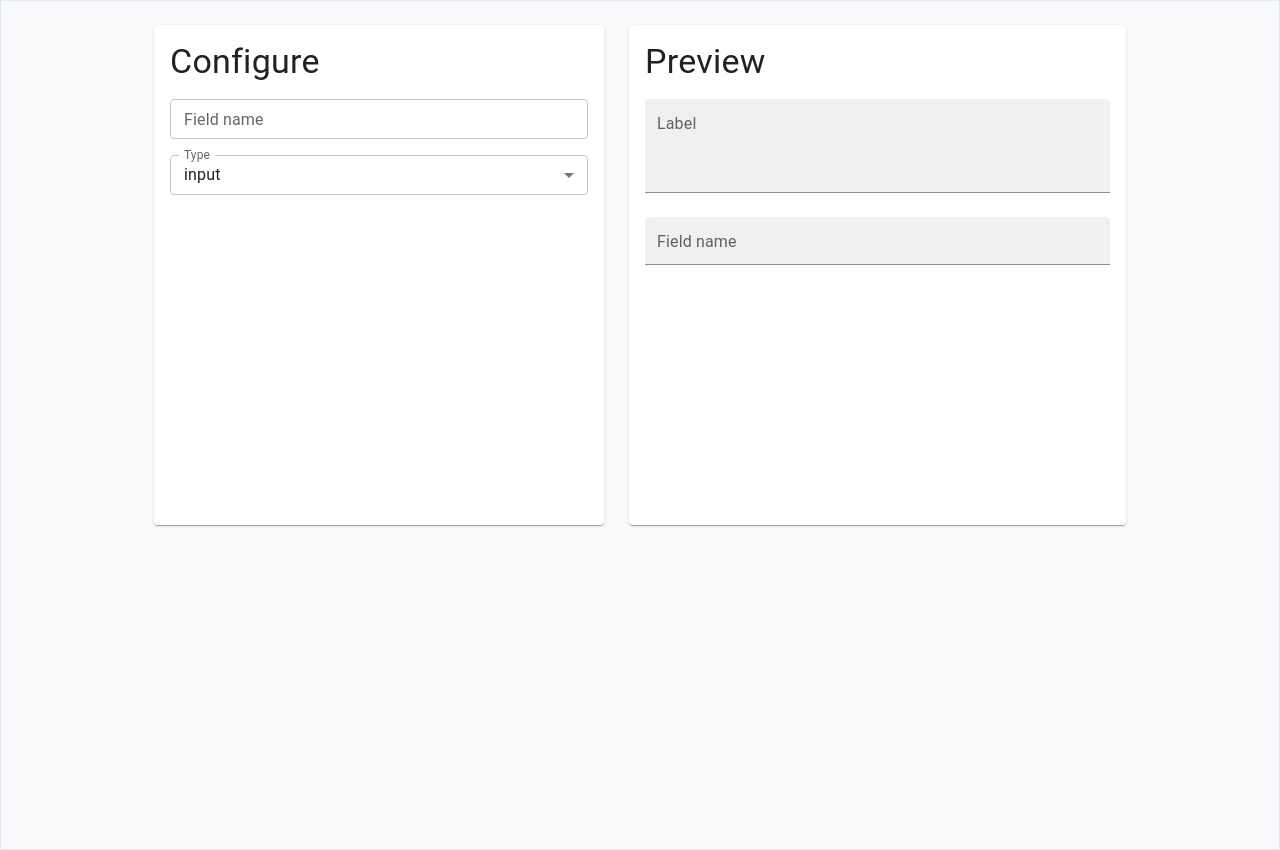
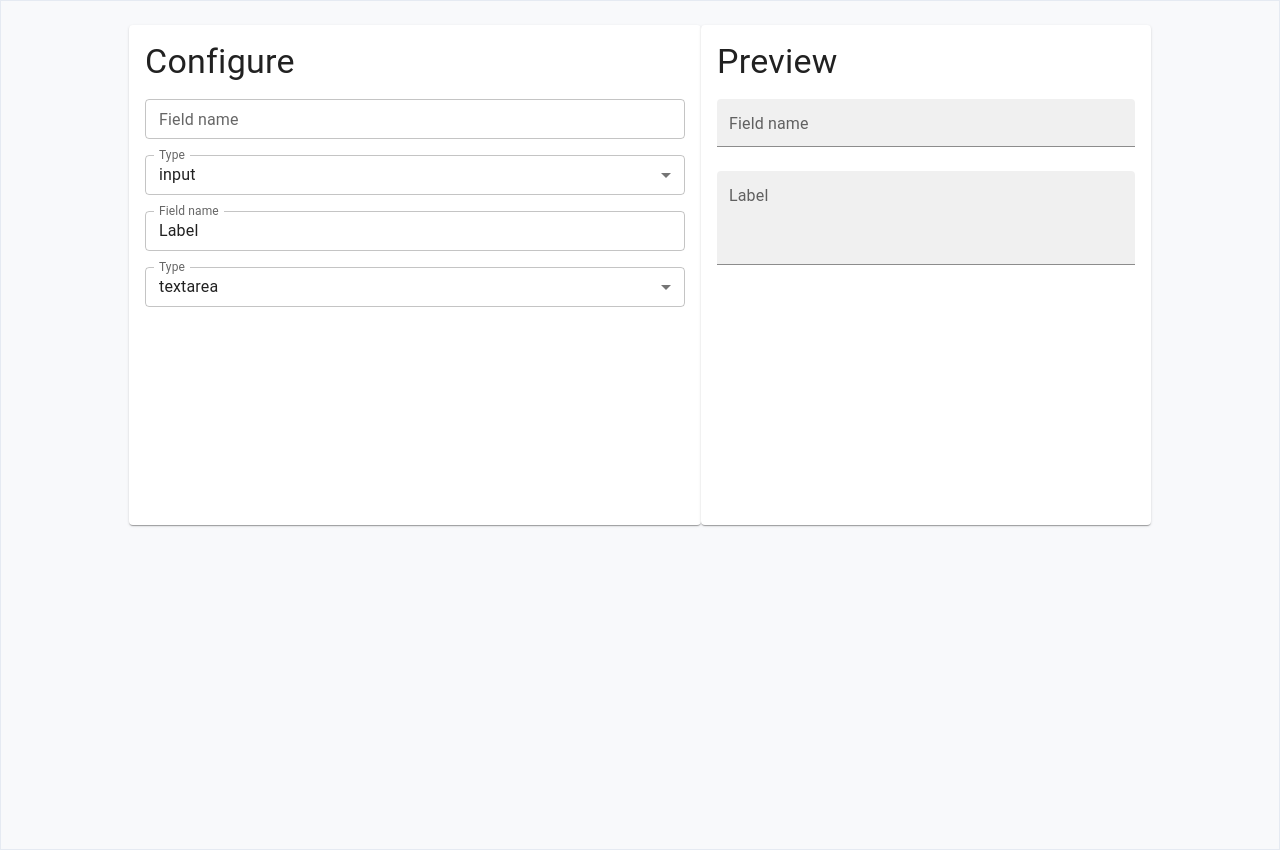
Before and after one commit to annechko/form-builder, a React (Create React App) app in the folder app/: page / in a window 1280 px wide. Built offline with nearby package versions, Linux system fonts and the light colour scheme; the HTML template or start-up script is replaced by a standard one.

Commit message:
add settings for view and config components

```diff
--- a/app/src/App.tsx
+++ b/app/src/App.tsx
@@ -18,6 +18,7 @@ export default function App() {
           </Typography>
           <Typography variant="body1" component="div" sx={{mt: 2}}>
             <FieldConfiguration/>
+            <FieldConfiguration settings={{type: FieldType.textarea, label: "Label"}}/>
           </Typography>
         </CardContent>
 
@@ -28,8 +29,8 @@ export default function App() {
             Preview
           </Typography>
           <Typography variant="body1" component="div">
-            <FieldView type={FieldType.textarea} label="Label"/>
-            <FieldView type={FieldType.input}/>
+            <FieldView settings={{type: FieldType.input}}/>
+            <FieldView settings={{type: FieldType.textarea, label: "Label"}}/>
           </Typography>
 
         </CardContent>
--- a/app/src/configuration/FieldConfiguration.tsx
+++ b/app/src/configuration/FieldConfiguration.tsx
@@ -10,26 +10,35 @@ export enum FieldType {
   textarea = "textarea",
 }
 
-export type FieldViewProps = {
+export type FieldSettings = {
   type: FieldType,
   label?: string,
 };
+export type FieldConfigurationProps = {
+  settings?: FieldSettings
+};
 
-export function FieldConfiguration() {
-  const [type, setType] = React.useState<FieldType>(FieldType.input);
+export function FieldConfiguration(configProps: FieldConfigurationProps) {
+  const defaultSettings: FieldSettings = {type: FieldType.input, label: ''}
+
+  const [settings, setSettings] = React.useState<FieldSettings>(configProps.settings||defaultSettings);
   const handleTypeChange = (event: SelectChangeEvent) => {
     const typeStr = event.target.value as keyof typeof FieldType;
-    setType(FieldType[typeStr]);
+    const updated: FieldSettings = {type: FieldType[typeStr], label:settings.label}
+    setSettings(updated)
   };
   return <>
-
-    <TextField id="outlined-basic" label="Field name" variant="outlined" size="small" fullWidth/>
-    <FormControl sx={{mt: 2, minWidth: 120}} fullWidth size="small">
+    <FormControl sx={{mb: 2, minWidth: 120}} fullWidth size="small">
+    <TextField id="outlined-basic" label="Field name" variant="outlined" size="small" fullWidth
+      value={settings.label}
+    />
+    </FormControl>
+    <FormControl sx={{mb: 2, minWidth: 120}} fullWidth size="small">
       <InputLabel id="demo-simple-select-helper-label">Type</InputLabel>
       <Select
         labelId="demo-simple-select-helper-label"
         id="demo-simple-select-helper"
-        value={type}
+        value={settings.type}
         label="Type"
         onChange={handleTypeChange}
       >
--- a/app/src/view/FieldView.tsx
+++ b/app/src/view/FieldView.tsx
@@ -1,22 +1,26 @@
 import * as React from "react";
-import {FieldType, FieldViewProps} from "../configuration/FieldConfiguration";
+import {FieldSettings, FieldType} from "../configuration/FieldConfiguration";
 import TextField from "@mui/material/TextField";
 import FormControl from "@mui/material/FormControl";
 
-export function FieldView(options: FieldViewProps) {
-  if (options.type === FieldType.input) {
+export type FieldViewProps = {
+  settings: FieldSettings
+};
+
+export function FieldView(viewProps: FieldViewProps) {
+  const settings = viewProps.settings
+  if (settings.type === FieldType.input) {
     return <>
       <FormControl fullWidth margin="normal">
-        <TextField id="outlined-basic" label={options.label || "Field name"} variant="filled" size="small"/>
+        <TextField id="outlined-basic" label={settings.label || "Field name"} variant="filled" size="small"/>
       </FormControl>
     </>
-  } else if (options.type === FieldType.textarea) {
+  } else if (settings.type === FieldType.textarea) {
     return <>
       <FormControl fullWidth margin="normal">
-        <TextField id="outlined-basic" label={options.label || "Field name"} variant="filled" size="small"
+        <TextField id="outlined-basic" label={settings.label || "Field name"} variant="filled" size="small"
           multiline rows={3}/>
       </FormControl>
     </>
   }
-
 }
```
